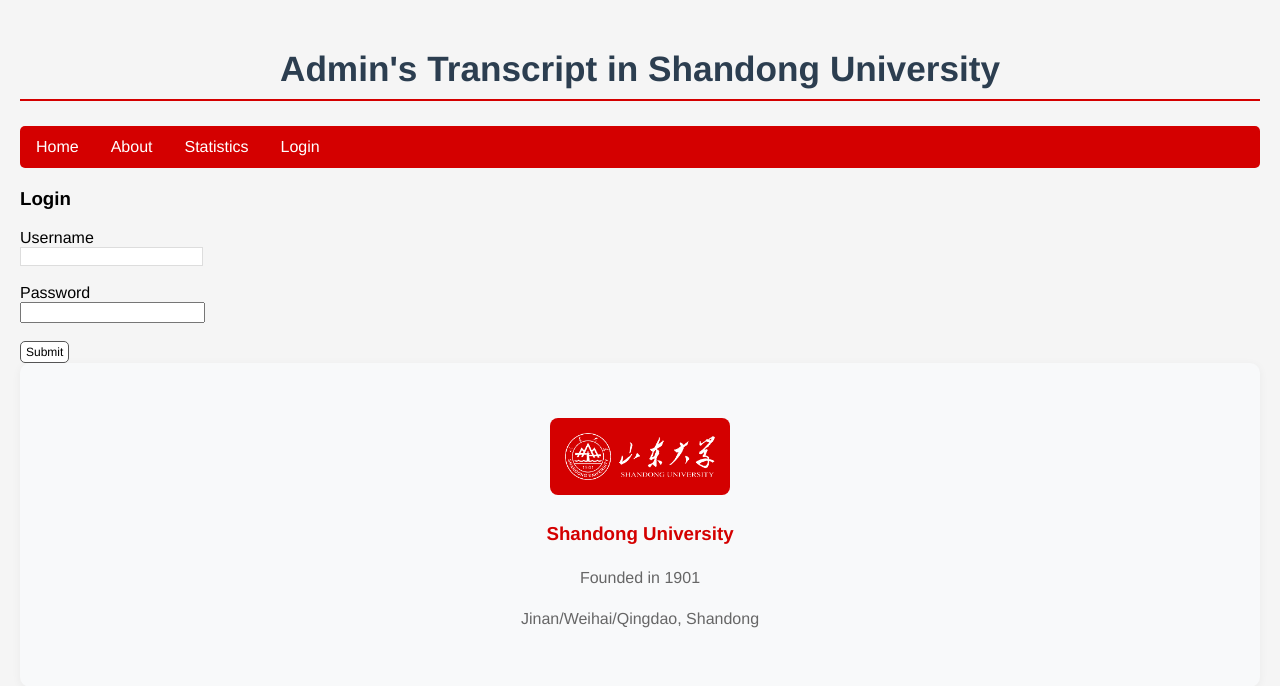
After one commit to BaoshanLIU/GradeSystem, a Flask app: page /login in a window 1280 px wide. The commit adds this page. Shown: the top 686 px of the page. Run offline with Flask 3, Linux system fonts and the light colour scheme.

Commit message:
User authentication with Flask-Login

```diff
--- a/app.py
+++ b/app.py
@@ -4,6 +4,8 @@ from flask import request, url_for, redirect, flash
 from flask_sqlalchemy import SQLAlchemy  # 导入扩展类
 import os
 import sys
+from werkzeug.security import generate_password_hash, check_password_hash
+from flask_login import UserMixin
 
 WIN = sys.platform.startswith('win')
 if WIN:  # 如果是 Windows 系统，使用三个斜线
@@ -18,9 +20,124 @@ app.config['SQLALCHEMY_TRACK_MODIFICATIONS'] = False  # 关闭对模型修改的
 app.config['SECRET_KEY'] = 'dev'  # 等同于 app.secret_key = 'dev'
 db = SQLAlchemy(app)  # 初始化扩展，传入程序实例 app
 
-class User(db.Model):  # 表名将会是 user（自动生成，小写处理）
-    id = db.Column(db.Integer, primary_key=True)  # 主键
-    name = db.Column(db.String(20))  # 名字
+# class User(db.Model):  # 表名将会是 user（自动生成，小写处理）
+#     id = db.Column(db.Integer, primary_key=True)  # 主键
+#     name = db.Column(db.String(20))  # 名字
+
+class User(db.Model, UserMixin):
+    id = db.Column(db.Integer, primary_key=True)
+    name = db.Column(db.String(20))
+    username = db.Column(db.String(50))  # 用户名
+    password_hash = db.Column(db.String(128))  # 密码散列值
+
+    def set_password(self, password):  # 用来设置密码的方法，接受密码作为参数
+        self.password_hash = generate_password_hash(password)  # 将生成的密码保持到对应字段
+
+    def validate_password(self, password):  # 用于验证密码的方法，接受密码作为参数
+        return check_password_hash(self.password_hash, password)  # 返回布尔值
+
+
+import click
+
+
+@app.cli.command()
+@click.option('--username', prompt=True, help='The username used to login.')
+@click.option('--password', prompt=True, hide_input=True, confirmation_prompt=True, help='The password used to login.')
+def admin(username, password):
+    """Create user."""
+    db.create_all()
+
+    user = User.query.first()
+    if user is not None:
+        click.echo('Updating user...')
+        user.username = username
+        user.set_password(password)  # 设置密码
+    else:
+        click.echo('Creating user...')
+        user = User(username=username, name='Admin')
+        user.set_password(password)  # 设置密码
+        db.session.add(user)
+
+    db.session.commit()  # 提交数据库会话
+    click.echo('Done.')
+
+from flask_login import LoginManager
+
+login_manager = LoginManager(app)  # 实例化扩展类
+login_manager.login_view = 'login'
+
+@login_manager.user_loader
+def load_user(user_id):  # 创建用户加载回调函数，接受用户 ID 作为参数
+    user = User.query.get(int(user_id))  # 用 ID 作为 User 模型的主键查询对应的用户
+    return user  # 返回用户对象
+
+from flask_login import login_user
+
+# ...
+
+@app.route('/login', methods=['GET', 'POST'])
+def login():
+    if request.method == 'POST':
+        username = request.form['username']
+        password = request.form['password']
+
+        if not username or not password:
+            flash('Invalid input.')
+            return redirect(url_for('login'))
+
+        user = User.query.first()
+        # 验证用户名和密码是否一致
+        if username == user.username and user.validate_password(password):
+            login_user(user)  # 登入用户
+            flash('Login success.')
+            return redirect(url_for('index_database'))  # 重定向到主页
+
+        flash('Invalid username or password.')  # 如果验证失败，显示错误消息
+        return redirect(url_for('login'))  # 重定向回登录页面
+
+    return render_template('login.html')
+
+
+from flask_login import login_required, logout_user
+
+# ...
+
+@app.route('/logout')
+@login_required  # 用于视图保护，后面会详细介绍
+def logout():
+    logout_user()  # 登出用户
+    flash('Goodbye.')
+    return redirect(url_for('index'))  # 重定向回首页
+
+
+
+from flask_login import login_required, current_user
+
+# ...
+
+@app.route('/settings', methods=['GET', 'POST'])
+@login_required
+def settings():
+    if request.method == 'POST':
+        name = request.form['name']
+
+        if not name or len(name) > 20:
+            flash('Invalid input.')
+            return redirect(url_for('settings'))
+
+        current_user.name = name
+        # current_user 会返回当前登录用户的数据库记录对象
+        # 等同于下面的用法
+        # user = User.query.first()
+        # user.name = name
+        db.session.commit()
+        flash('Settings updated.')
+        return redirect(url_for('index'))
+
+    return render_template('settings.html')
+
+
+
 
 
 class Transcripts(db.Model):  # 表名将会是 Transcripts
@@ -82,10 +199,12 @@ def index():
 #     courses = Transcripts.query.all()  # 读取所有电影记录
 #     return render_template('index_database.html', Transcripts=courses)
 
-
+from flask_login import login_required, current_user
 @app.route('/', methods=['GET', 'POST'])
 def index_database():
     if request.method == 'POST':  # 判断是否是 POST 请求
+        if not current_user.is_authenticated:  # 如果当前用户未认证
+            return redirect(url_for('index'))  # 重定向到主页
         # 获取表单数据
         title = request.form.get('title')  # 传入表单对应输入字段的 name 值
         year = request.form.get('year')
@@ -108,6 +227,7 @@ def index_database():
 
 
 @app.route('/course/edit/<int:course_id>', methods=['GET', 'POST'])
+@login_required
 def edit(course_id):
     course = Transcripts.query.get_or_404(course_id)
 
@@ -137,6 +257,7 @@ def edit(course_id):
 
 
 @app.route('/course/delete/<int:course_id>', methods=['POST'])  # 限定只接受 POST 请求
+@login_required  # 登录保护
 def delete(course_id):
     course = Transcripts.query.get_or_404(course_id)  # 获取电影记录
     db.session.delete(course)  # 删除对应的记录
--- a/templates/base.html
+++ b/templates/base.html
@@ -24,9 +24,15 @@
 
             <nav>
                 <ul>
-                    <li><a href="{{ url_for('index') }}">Home</a></li>
+                    <li><a href="{{ url_for('index_database') }}">Home</a></li>
                     <li><a href="#about">About</a></li>
                     <li><a href="#stats">Statistics</a></li>
+                    {% if current_user.is_authenticated %}
+                        <li><a href="{{ url_for('settings') }}">Settings</a></li>
+                        <li><a href="{{ url_for('logout') }}">Logout</a></li>
+                    {% else %}
+                        <li><a href="{{ url_for('login') }}">Login</a></li>
+                    {% endif %}
                 </ul>
             </nav>
 
--- a/templates/index_database.html
+++ b/templates/index_database.html
@@ -53,6 +53,7 @@
 <div class="stats">
     <p>{{ Transcripts|length }} Courses</p>
 </div>
+{% if current_user.is_authenticated %}
 <form method="post">
     Course Name <input type="text" name="title" autocomplete="off" required>
     Year <input type="text" name="year" autocomplete="off" required>
@@ -61,6 +62,7 @@
     Grade <input type="text" name="Grade" autocomplete="off" required>
     <input class="btn" type="submit" name="submit" value="Add">
 </form>
+{% endif %}
 <table class="transcript-table">
     <thead>
         <tr>
@@ -69,8 +71,10 @@
             <th>Credits</th>
             <th>Hours</th>
             <th>Grade</th>
+            {% if current_user.is_authenticated %}
             <th>Edit</th>
             <th>Delete</th>
+            {% endif %}
         </tr>
     </thead>
     <tbody>
@@ -84,12 +88,14 @@
             <td>{{ course.Credits }}</td>
             <td>{{ course.Hours }}</td>
             <td>{{ course.Grade }}</td>
+            {% if current_user.is_authenticated %}
             <td><a class="btn" href="{{ url_for('edit', course_id=course.id) }}">Edit</a></td>
             <td>
                 <form class="inline-form" method="post" action="{{ url_for('.delete', course_id=course.id) }}">
                     <input class="btn" type="submit" name="delete" value="Delete" onclick="return confirm('Are you sure?')">
                 </form>
             <td>
+            {% endif %}
         </tr>
         {% endfor %}
     </tbody>
--- /dev/null
+++ b/templates/login.html
@@ -0,0 +1,13 @@
+{% extends 'base.html' %}
+
+{% block content %}
+<h3>Login</h3>
+<form method="post">
+    Username<br>
+    <input type="text" name="username" required><br><br>
+    Password<br>
+    <!-- 密码输入框的 type 属性使用 password，会将输入值显示为圆点 -->
+    <input type="password" name="password" required><br><br>
+    <input class="btn" type="submit" name="submit" value="Submit">
+</form>
+{% endblock %}
```
Also changed, not shown: templates/settings.html (added, +9 -0 lines), data.db.
